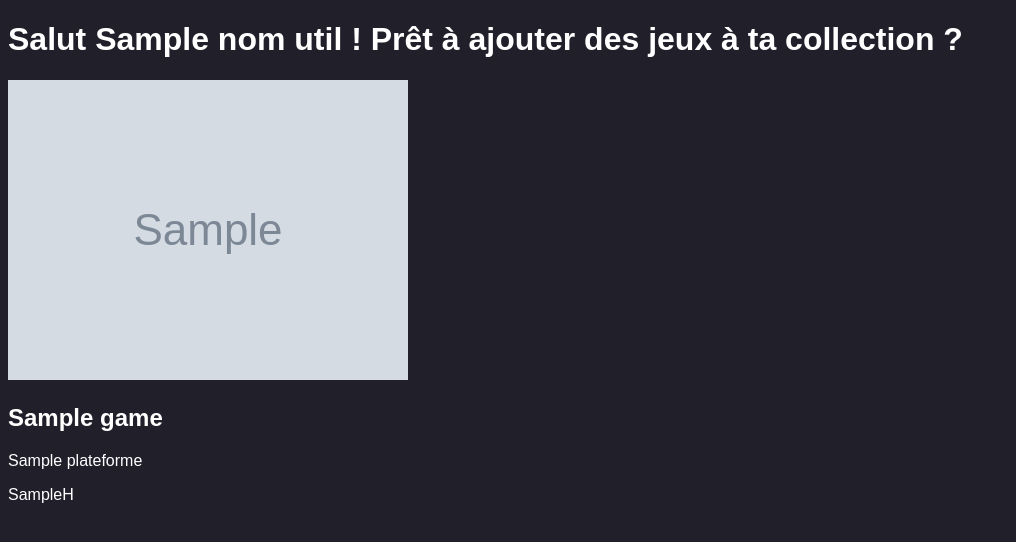
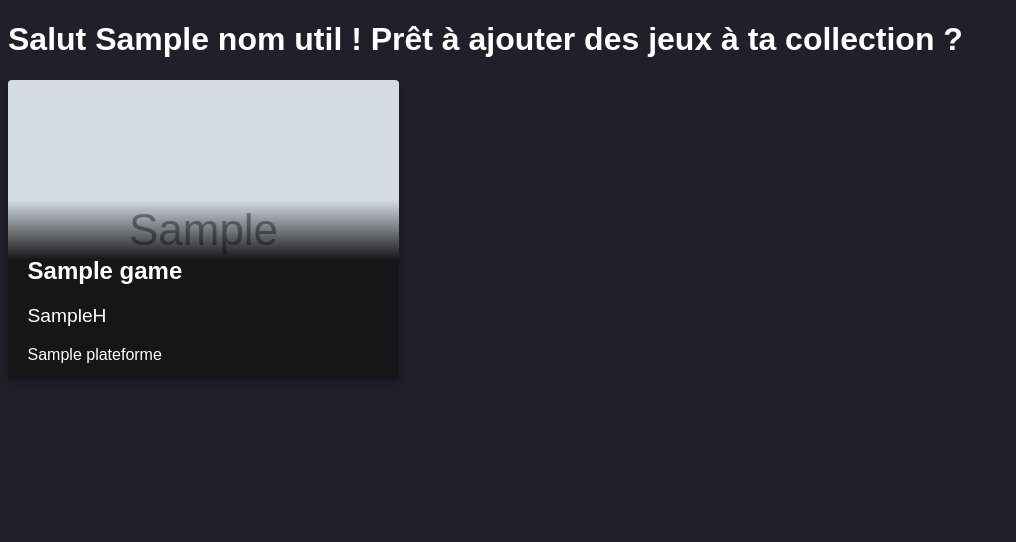
Before and after one commit to TymBou/game_collection, a PHP site: template views/acceuilView.php in a window 1280 px wide. Shown: the top 542 px of the page, without its empty margins (0-1016 px from the left). Run offline with PHP 8.4, Linux system fonts and the light colour scheme; the template is opened without the code that fills it: most values are stand-ins (such as "Sample title", 1, 10 or a date in 2020); grey boxes marked "Sample" are stand-in pictures.

Commit message:
[CSS] les cartes des jeux enfin !

```diff
--- a/css/style.css
+++ b/css/style.css
@@ -165,3 +165,36 @@ table {
     margin-left: 10%;
     margin-top: 5%;
 }
+
+.card {
+    box-shadow: 0 4px 8px 0 rgba(0, 0, 0, 0.2);
+    transition: 0.3s;
+    border-radius: 4px;
+    width: 391px;
+    height: 300px;
+    background-position: center;
+    position: relative;
+    margin-bottom: 2%;
+}
+
+.cards{
+    display: flex;
+    justify-content: space-between;
+}
+
+img {
+    border-radius: 4px 4px 0 0;
+}
+
+.infoCard{
+    position: absolute;
+    bottom: 0;
+    width:100%;
+}
+
+.textCard{
+    margin-left: 5%;
+}
+.heureDeJeu{
+    font-size: 1.2em;
+}
--- a/views/acceuilView.php
+++ b/views/acceuilView.php
@@ -15,15 +15,18 @@
     <div>
       <h1>Salut <?php echo $nomUtil; ?> ! Prêt à ajouter des jeux à ta collection ?</h1>
     </div>
-    <div>
+    <div class="cards">
       <?php foreach ($games as $game) { ?>
-        <div>
-          <a href="/game_collection/?dir=update&jeu=<?php echo  $game['idJeu'] ?>">
-            <img src="<?php echo $game['URLCover'] ?>">
-            <h2><?php echo $game['nomJeu'] ?></h2>
-            <p><?php echo $game['plateforme'] ?></p>
-            <p><?php echo $game['heureDeJeu'] ?>H</p>
-          </a>
+        <div class="card" style="background: url(<?php echo $game['URLCover'] ?>) 50%, linear-gradient(to top, rgba(0, 0, 0, 0.9) 40%, rgba(255, 255, 255, 0.9) 60%); background-blend-mode:multiply;">
+          <div class="infoCard">
+            <div class="textCard">
+              <a href="/game_collection/?dir=update&jeu=<?php echo  $game['idJeu'] ?>">
+                <h2><?php echo $game['nomJeu'] ?></h2>
+                <p class="heureDeJeu"><?php echo $game['heureDeJeu'] ?>H</p>
+                <p><?php echo $game['plateforme'] ?></p>
+              </a>
+            </div>
+          </div>
         </div>
       <?php } ?>
     </div>
--- a/views/inscriptionView.php
+++ b/views/inscriptionView.php
@@ -26,7 +26,7 @@
         <input type="password" name="pwd" value="<?php echo $pwd ?>">
         <p>Confirmation du mot de passe :</p>
         <input type="password" name="pwdConf" value="<?php echo $pwdConf ?>">
-
+        <br \>
         <?php
         if ($message) {
           echo $message;
```
Also changed, not shown: views/rechercheView.php (+9 -6 lines).
